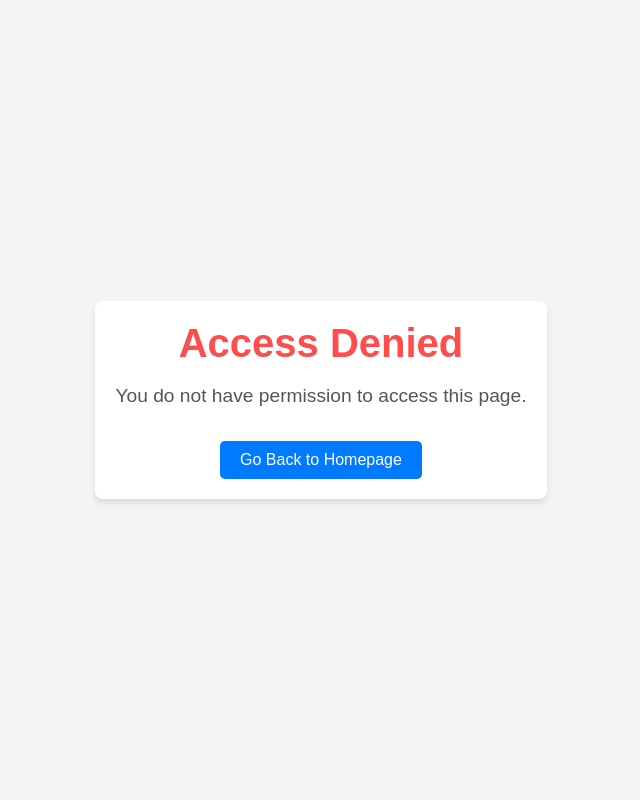
After one commit to binmek94th/Information-System, a Django app: page /permission_denied/ in a window 1280 px wide. The commit adds this page. Shown: the whole page, without its empty margins (319-959 px from the left). Run offline with Django 5.2, Linux system fonts and the light colour scheme.

Commit message:
permission, department_head and course implemented

```diff
--- a/InformationSystem/urls.py
+++ b/InformationSystem/urls.py
@@ -19,5 +19,5 @@ from django.urls import path, include
 
 urlpatterns = [
     path('admin/', admin.site.urls),
-    path('core/', include('core.urls')),
+    path('', include('core.urls')),
 ]
--- /dev/null
+++ b/core/templates/permission_denied.html
@@ -0,0 +1,56 @@
+<!DOCTYPE html>
+<html lang="en">
+<head>
+    <meta charset="UTF-8">
+    <meta name="viewport" content="width=device-width, initial-scale=1.0">
+    <title>Access Denied</title>
+    <style>
+        body {
+            margin: 0;
+            font-family: Arial, sans-serif;
+            display: flex;
+            justify-content: center;
+            align-items: center;
+            height: 100vh;
+            background-color: #f4f4f4;
+        }
+        .container {
+            text-align: center;
+            padding: 20px;
+            background: #fff;
+            box-shadow: 0 4px 6px rgba(0, 0, 0, 0.1);
+            border-radius: 8px;
+        }
+        .container h1 {
+            font-size: 2.5em;
+            margin: 0 0 10px;
+            color: #ff4d4d;
+        }
+        .container p {
+            font-size: 1.2em;
+            color: #555;
+        }
+        .container a {
+            display: inline-block;
+            margin-top: 15px;
+            padding: 10px 20px;
+            font-size: 1em;
+            color: #fff;
+            background: #007BFF;
+            text-decoration: none;
+            border-radius: 5px;
+            transition: background 0.3s ease;
+        }
+        .container a:hover {
+            background: #0056b3;
+        }
+    </style>
+</head>
+<body>
+    <div class="container">
+        <h1>Access Denied</h1>
+        <p>You do not have permission to access this page.</p>
+        <a href="/">Go Back to Homepage</a>
+    </div>
+</body>
+</html>
--- a/core/urls.py
+++ b/core/urls.py
@@ -4,8 +4,10 @@ from core import views
 urlpatterns = [
     path('student/', views.student, name='student'),
     path('department/', views.department, name='department'),
+    path('department_head/', views.department_head, name='department_head'),
     path('instructor/', views.instructor, name='department'),
     path('course/', views.course, name='course'),
     path('login/', views.login, name='login'),
     path('logout/', views.logout, name='logout'),
+    path('permission_denied/', views.permission_denied, name='permission_denied'),
 ]
--- a/core/utils.py
+++ b/core/utils.py
@@ -9,8 +9,10 @@ def generate_easy_password(length=12):
     ]
 
     all_characters = lower
-    password += random.choices(all_characters, k=length - 4)
+    password += random.choices(all_characters, k=length - 1)
 
     random.shuffle(password)
 
-    return ''.join(password)
+    password = ''.join(password)
+    print(password)
+    return password
--- a/core/views.py
+++ b/core/views.py
@@ -1,11 +1,12 @@
 from django.contrib import messages
 from django.contrib.auth import authenticate, login as auth_login
-from django.shortcuts import render, redirect
+from django.shortcuts import render, redirect, get_object_or_404
 from .forms import StudentRegistrationForm, DepartmentRegistrationForm, InstructorRegistrationForm, \
-    CourseRegistrationForm, LoginForm
-from .models import Department, Student, User, Instructor, Course
+    CourseRegistrationForm, LoginForm, DepartmentHeadForm
+from .models import Department, Student, User, Instructor, Course, DepartmentHead
 from .utils import generate_easy_password
 from django.contrib.auth import logout
+
 
 def login(request):
     login_form = LoginForm()
@@ -22,16 +23,16 @@ def login(request):
                     if user.is_active:
                         auth_login(request, user)
 
-                        if user.role == 'artist':
-                            return redirect('artist_page')
-                        elif user.role == 'buyer':
-                            return redirect('home')
+                        # if user.role == 'artist':
+                        #     return redirect('artist_page')
+                        # elif user.role == 'buyer':
+                        #     return redirect('home')
                     else:
                         messages.error(request, "Your account is inactive. Please contact support.")
                 else:
                     messages.error(request, "Invalid username or password.")
 
-    if request.method == 'GET' and 'signout' in request.GET:
+    if request.method == 'GET' and 'sign_out' in request.GET:
         logout(request)
         messages.success(request, "You have successfully signed out.")
         return redirect('home')
@@ -52,7 +53,9 @@ def department(request):
             departmentDb.is_active = False
             departmentDb.save()
             return render(request, 'department.html', {'context': context}, status=400)
-        form = DepartmentRegistrationForm(request.POST)
+        data = request.POST.copy()
+        data['is_active'] = str('is_active' in data)
+        form = DepartmentRegistrationForm(data)
         if form.is_valid():
             form.save()
             return render(request, 'department.html', {'context': context}, status=201)
@@ -70,6 +73,37 @@ def department(request):
         return render(request, 'department.html', {'context': context})
 
 
+def department_head(request):
+    head = DepartmentHead.objects.filter(is_deleted=False)
+    department_queryset = Department.objects.filter(is_active=True).filter(is_deleted=False)
+    instructor_queryset = Instructor.objects.filter(is_active=True).filter(is_deleted=False)
+    form = DepartmentHeadForm(department_queryset=department_queryset, instructor_queryset=instructor_queryset)
+    context = {'head': head, 'form': form}
+    if request.method == 'POST' and ('_method' not in request.POST or request.POST['_method'] != 'PUT'):
+        if 'id' in request.POST:
+            headDb = DepartmentHead.objects.get(id=request.POST['id'])
+            headDb.is_deleted = True
+            headDb.is_active = False
+            headDb.save()
+            return render(request, 'department_head.html', {'context': context}, status=400)
+        form = DepartmentHeadForm(request.POST)
+        if form.is_valid():
+            form.save()
+            return render(request, 'department_head.html', {'context': context}, status=201)
+        else:
+            return render(request, 'department_head.html', {'context': context}, status=204)
+    if request.method == 'POST' and request.POST['_method'] == 'PUT':
+        headDb = DepartmentHead.objects.get(id=request.POST['id'])
+        form = DepartmentHeadForm(request.POST, instance=headDb)
+        if form.is_valid():
+            form.save()
+            return render(request, 'department_head.html', {'context': context}, status=201)
+        else:
+            return render(request, 'department_head.html', {'context': context}, status=204)
+    if request.method == 'GET':
+        return render(request, 'department_head.html', {'context': context})
+
+
 def student(request):
     studentDb = Student.objects.filter()
     department_queryset = Department.objects.filter(is_active=True).filter(is_deleted=False)
@@ -83,19 +117,8 @@ def student(request):
             return render(request, 'student.html', {'context': context}, status=400)
         form = StudentRegistrationForm(request.POST)
         if form.is_valid():
-            student_id = Student.objects.count() + 1 + 1000
-            passwordGenerated = generate_easy_password(6)
-            user = User.objects.create_user(
-                username=str(student_id),
-                email=request.POST['email'],
-                first_name=request.POST['first_name'],
-                last_name=request.POST['last_name'],
-                password=passwordGenerated,
-                country=request.POST['country'],
-                city=request.POST['city'],
-                street=request.POST['street'],
-                phone_number=request.POST['phone_number'],
-            )
+            student_id = 'ST' + str(Student.objects.count() + 1 + 1000)
+            user = create_user(request, student_id)
             studentNew = {
                 'student_id': student_id,
                 'user': user,
@@ -139,6 +162,22 @@ def student(request):
         return render(request, 'student.html', {'context': context})
 
 
+def create_user(request, created_id):
+    passwordGenerated = generate_easy_password(8)
+    user = User.objects.create_user(
+        username=created_id,
+        email=request.POST['email'],
+        first_name=request.POST['first_name'],
+        last_name=request.POST['last_name'],
+        password=passwordGenerated,
+        country=request.POST['country'],
+        city=request.POST['city'],
+        street=request.POST['street'],
+        phone_number=request.POST['phone_number'],
+    )
+    return user
+
+
 def instructor(request):
     InstructorDb = Instructor.objects.filter(is_deleted=False)
     department_queryset = Department.objects.filter(is_active=True).filter(is_deleted=False)
@@ -152,21 +191,10 @@ def instructor(request):
             return render(request, 'instructor.html', {'context': context}, status=202)
         form = InstructorRegistrationForm(request.POST)
         if form.is_valid():
-            instructor_id = "IN" + str(Instructor.objects.count() + 1 + 1000)
-            passwordGenerated = generate_easy_password(6)
-            user = User.objects.create_user(
-                username=str(instructor_id),
-                email=request.POST['email'],
-                first_name=request.POST['first_name'],
-                last_name=request.POST['last_name'],
-                password=passwordGenerated,
-                country=request.POST['country'],
-                city=request.POST['city'],
-                street=request.POST['street'],
-                phone_number=request.POST['phone_number'],
-            )
+            created_id = 'IN' + str(Instructor.objects.count() + 1 + 1000)
+            user = create_user(request, created_id)
             instructorNew = {
-                'instructor_id': instructor_id,
+                'instructor_id': created_id,
                 'user': user,
                 'department': form.cleaned_data['department'],
             }
@@ -198,25 +226,35 @@ def instructor(request):
         return render(request, 'instructor.html', {'context': context})
 
 
+def permission_denied(request):
+    return render(request, 'permission_denied.html')
+
+
 def course(request):
     courseDb = Course.objects.filter(is_deleted=False)
     form = CourseRegistrationForm()
-    context = {'CourseDb': courseDb, 'form': form}
+    context = {'courseDb': courseDb, 'form': form}
     user = request.user
     if not user.is_authenticated:
         return redirect('login')
+    if not user.groups.filter(name="Department Head").exists():
+        return redirect('permission_denied')
     if request.method == 'POST' and ('_method' not in request.POST or request.POST['_method'] != 'PUT'):
         if 'id' in request.POST:
             courseDb = Course.objects.get(id=request.POST['id'])
             courseDb.is_deleted = True
             courseDb.save()
             return render(request, 'course.html', {'context': context}, status=202)
+        instructorDb = Instructor.objects.get(user=user)
+        department_headDb = get_object_or_404(DepartmentHead, instructor=instructorDb)
+
         form = CourseRegistrationForm(request.POST)
         if form.is_valid():
-            form.save()
+            form.save(department=department_headDb.department)
             return render(request, 'course.html', {'context': context}, status=201)
         else:
-            return render(request, 'course.html', {'context': context}, status=204)
+            return render(request, 'course.html', {'form': form, 'errors': form.errors}, status=400)
+
     if request.method == 'POST' and request.POST['_method'] == 'PUT':
         courseDb = Course.objects.get(id=request.POST['id'])
         form = DepartmentRegistrationForm(request.POST, instance=courseDb)
@@ -227,5 +265,4 @@ def course(request):
             return render(request, 'course.html', {'context': context}, status=204)
 
     if request.method == 'GET':
-        print(context)
         return render(request, 'course.html', {'context': context})
```
Also changed, not shown: core/forms.py (+24 -3 lines), core/models.py (+16 -5 lines), core/templates/department_head.html (renamed from core/templates/course.html, +15 -23 lines).
